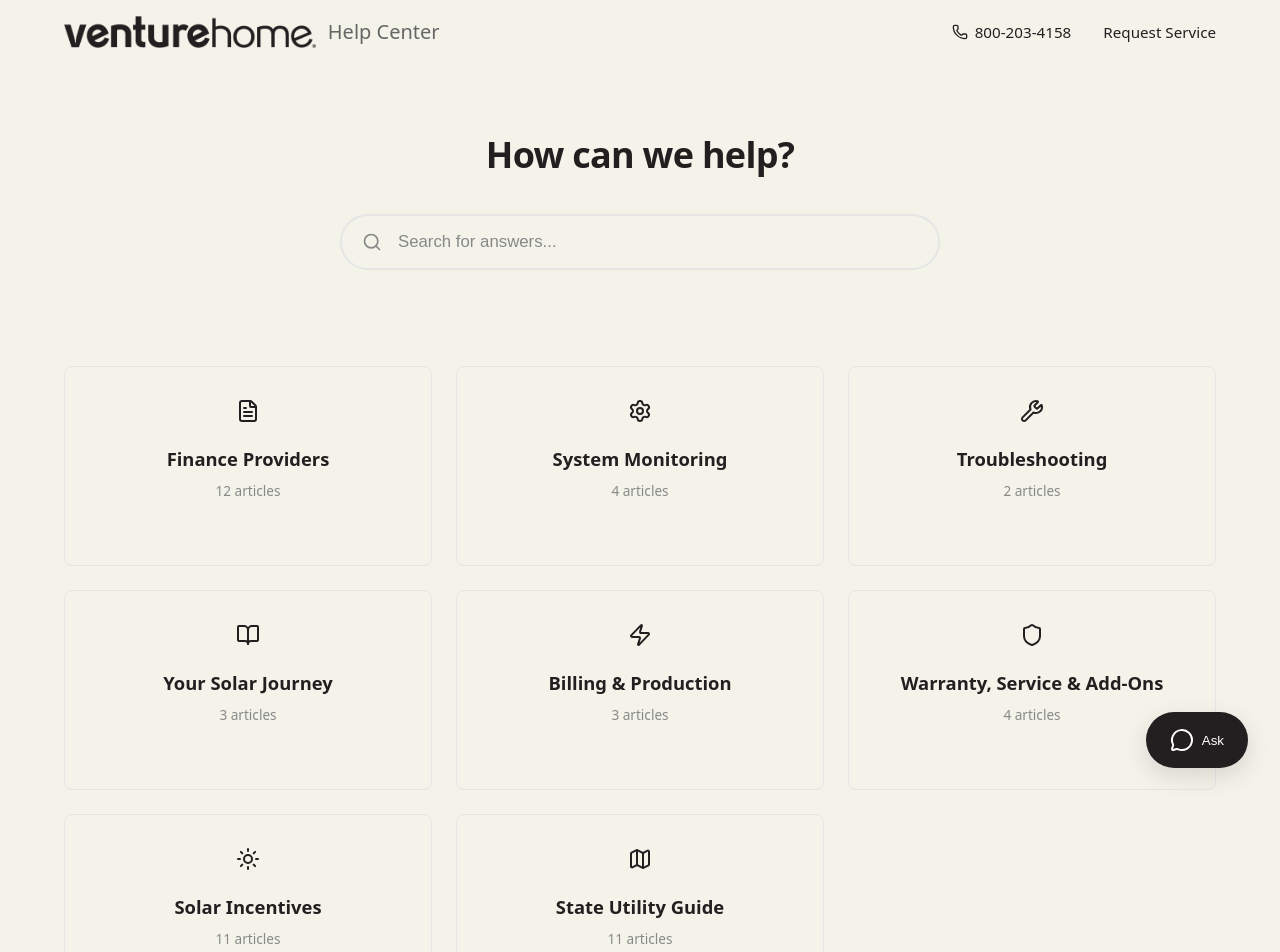
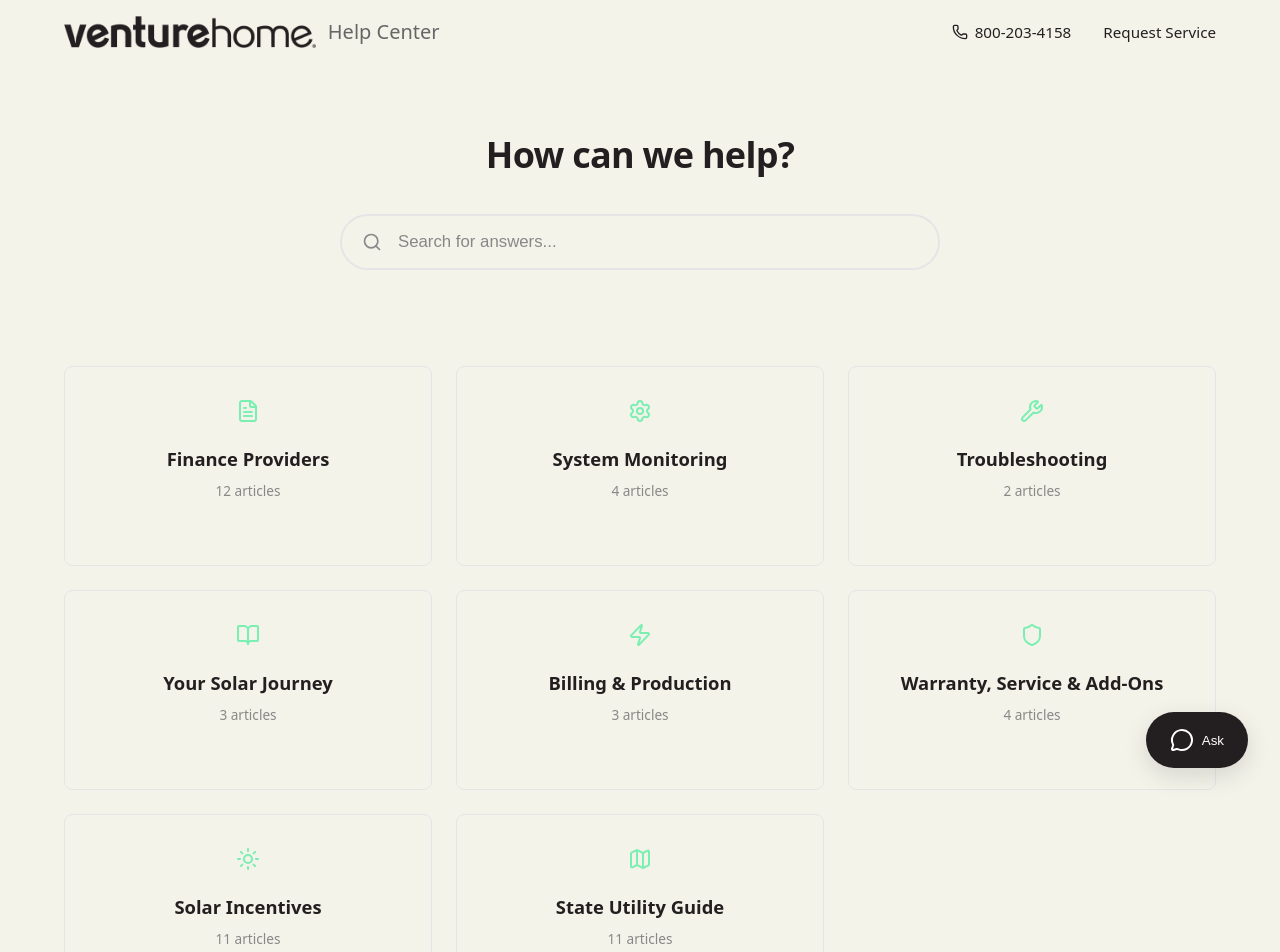
Before and after one commit to VentureHomeSolarLLC/help-venturehome, a React (Vite) app: page / in a window 1280 px wide. Shown: the top 952 px of the page. Built offline with nearby package versions, Linux system fonts and the light colour scheme; a web font is replaced by a local one.

Commit message:
Update category icons to Venture Home green (#7AEFB1)

```diff
--- a/src/App.css
+++ b/src/App.css
@@ -161,7 +161,7 @@
 }
 
 .collection-icon {
-  color: var(--charcoal);
+  color: #7AEFB1;
   flex-shrink: 0;
 }
 
--- a/src/App.tsx
+++ b/src/App.tsx
@@ -9,16 +9,19 @@
 import { data as kbData } from './data/kb';
 import './App.css';
 
+// Venture Home brand green color
+const VH_GREEN = '#7AEFB1';
+
 // Icon mapping for categories
 const categoryIcons: Record<string, React.ReactNode> = {
-  'finance-providers': <FileText size={24} />,
-  'monitoring': <Settings size={24} />,
-  'troubleshooting': <Wrench size={24} />,
-  'customer-journey': <BookOpen size={24} />,
-  'billing-production': <Zap size={24} />,
-  'warranty-service': <Shield size={24} />,
-  'solar-incentives': <Sun size={24} />,
-  'state-utilities': <Map size={24} />,
+  'finance-providers': <FileText size={24} color={VH_GREEN} />,
+  'monitoring': <Settings size={24} color={VH_GREEN} />,
+  'troubleshooting': <Wrench size={24} color={VH_GREEN} />,
+  'customer-journey': <BookOpen size={24} color={VH_GREEN} />,
+  'billing-production': <Zap size={24} color={VH_GREEN} />,
+  'warranty-service': <Shield size={24} color={VH_GREEN} />,
+  'solar-incentives': <Sun size={24} color={VH_GREEN} />,
+  'state-utilities': <Map size={24} color={VH_GREEN} />,
 };
 
 // Home page - Palmetto-style
```
